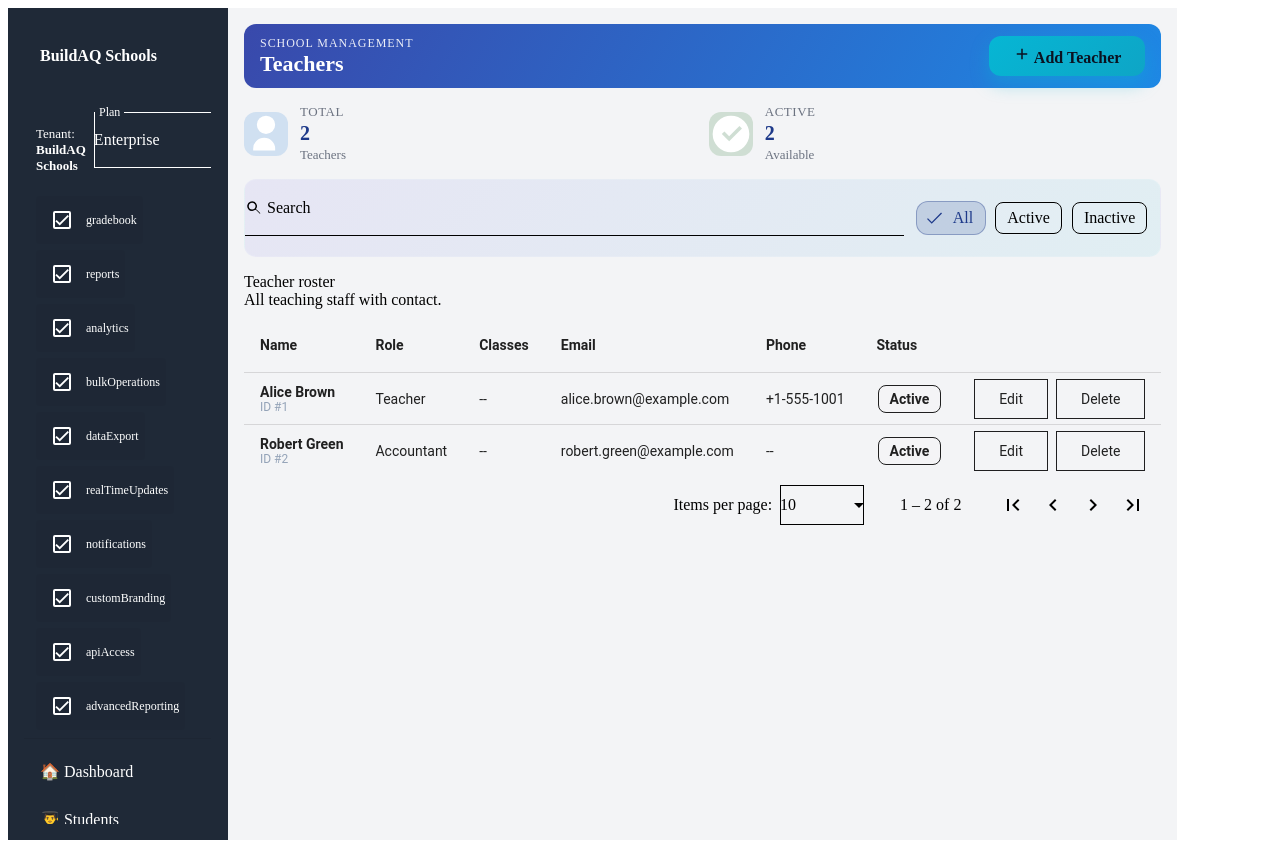
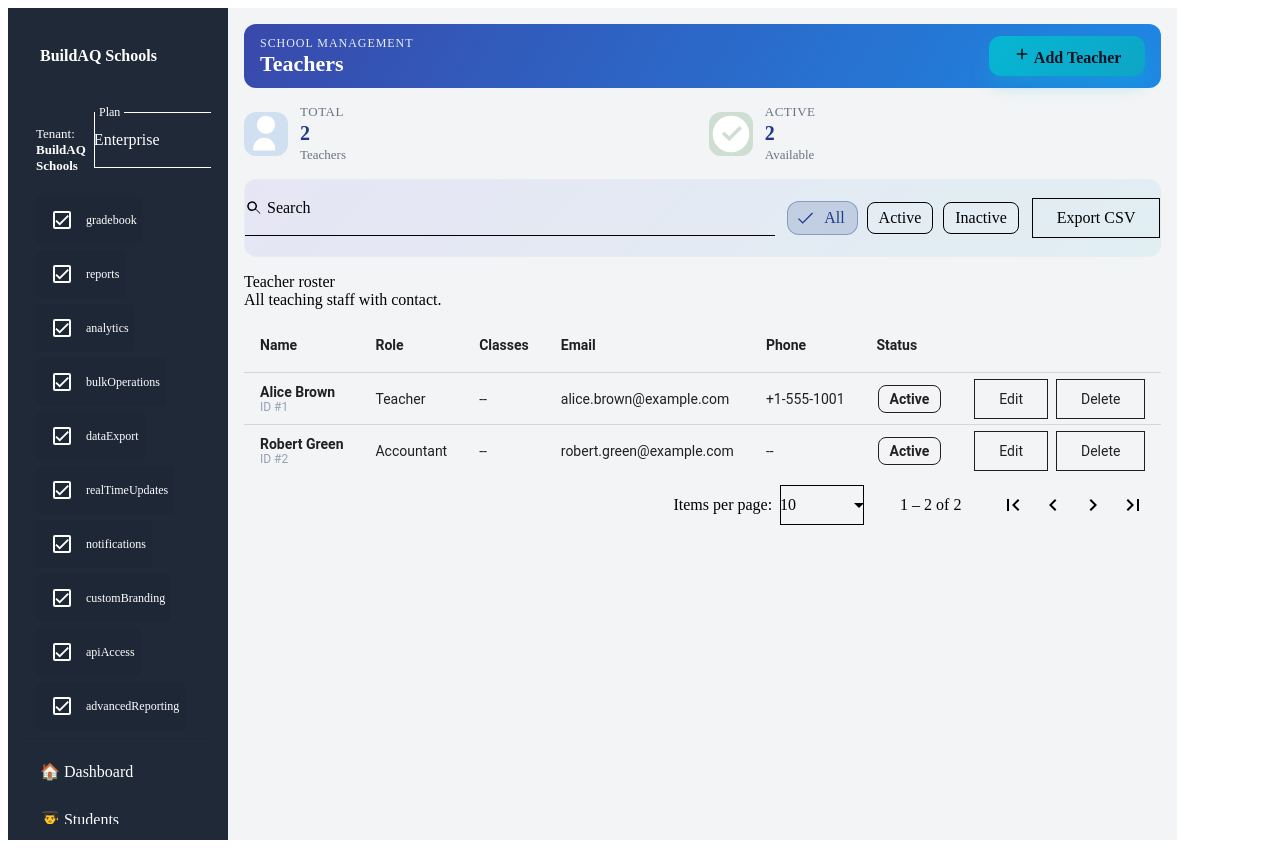
Before and after one commit to santhoshkumarvaranasi/buildaq-schools, an Angular app: page /teachers in a window 1280 px wide. Built offline with nearby package versions, Linux system fonts and the light colour scheme.

Commit message:
feature: CSV export for the Teachers roster.

```diff
--- a/src/app/schools/teachers/teachers.html
+++ b/src/app/schools/teachers/teachers.html
@@ -54,6 +54,10 @@
         <mat-chip-option value="active">Active</mat-chip-option>
         <mat-chip-option value="inactive">Inactive</mat-chip-option>
       </mat-chip-listbox>
+
+      <button mat-stroked-button color="primary" class="ghost-button" (click)="exportCsv()">
+        Export CSV
+      </button>
     </div>
   </mat-card>
 
--- a/src/app/schools/teachers/teachers.ts
+++ b/src/app/schools/teachers/teachers.ts
@@ -99,4 +99,25 @@ export class TeachersComponent implements AfterViewInit {
 
   editTeacher(row: TeacherRow) { alert(`Edit ${row.name}`); }
   deleteTeacher(row: TeacherRow) { if (confirm('Delete this teacher?')) { /* mock remove */ alert('Deleted (mock)'); } }
+
+  exportCsv() {
+    const headers = ['Id','Name','Role','Classes','Email','Phone','Status'];
+    const lines = this.dataSource.data.map(r => [
+      r.id,
+      `"${(r.name || '').replace(/"/g, '""')}"`,
+      r.role || '',
+      r.classes || '',
+      r.email || '',
+      r.phone || '',
+      r.status || ''
+    ].join(','));
+    const csv = [headers.join(','), ...lines].join('\n');
+    const blob = new Blob([csv], { type: 'text/csv;charset=utf-8;' });
+    const url = URL.createObjectURL(blob);
+    const a = document.createElement('a');
+    a.href = url;
+    a.download = 'teachers.csv';
+    a.click();
+    URL.revokeObjectURL(url);
+  }
 }
```
